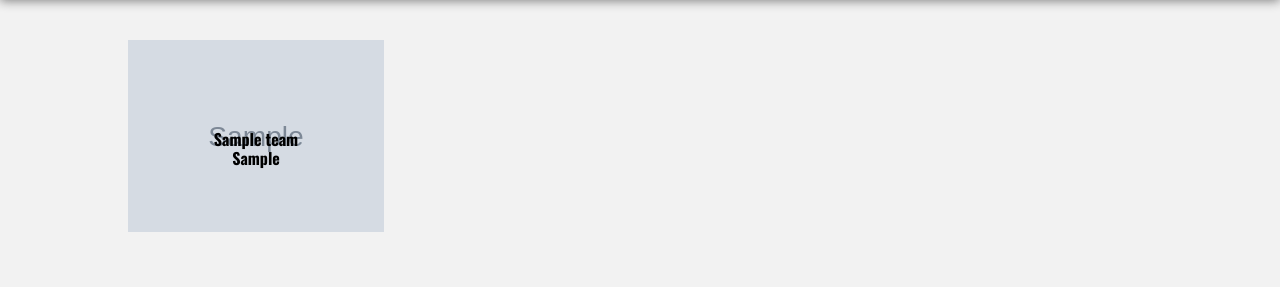
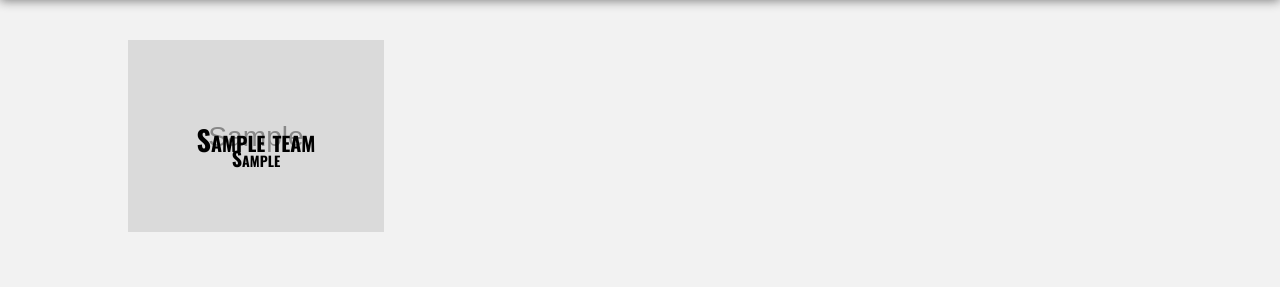
Before and after one commit to zacharie-fourrier/HeelClanWebsite, a PHP site: page /teams/ in a window 1280 px wide. Shown: the part 60-348 px from the top of the page. Run offline with PHP 8.4, Linux system fonts and the light colour scheme; tables that the repository leaves empty or names only in its code hold one stand-in row (values such as "Sample post"); grey boxes marked "Sample" are stand-in pictures.

Commit message:
Better placeholders

```diff
--- a/style.css
+++ b/style.css
@@ -244,22 +244,29 @@ accent {
     z-index: 1;
     margin: 20px 0% 50px 10%;
     width: 20%;
+    filter: grayscale(1);
     transition: 0.3s;
 }
 
 .team_name {
     position: absolute;
+    text-align: center;
+    font-variant: small-caps;
     top: 50%;
     left: 50%;
     transform: translate(-50%, -50%);
+    font-size: 28px;
     color: #000;
 }
 
 .team_game {
     position: absolute;
+    text-align: center;
+    font-variant: small-caps;
     top: 60%;
     left: 50%;
     transform: translate(-50%, -50%);
+    font-size: 20px;
     color: #000;
 }
 
@@ -275,5 +282,6 @@ accent {
 
 .team_pannel:hover {
     transform: scale(1.1);
+    filter: grayscale(0);
     transition: 0.3s;
 }
```
Also changed, not shown: img/R6E_logo.png (added), img/R6S_logo.png (added), img/ph_ha_banner.png (added), img/ph_hc_banner.png (added), 1 other file.
